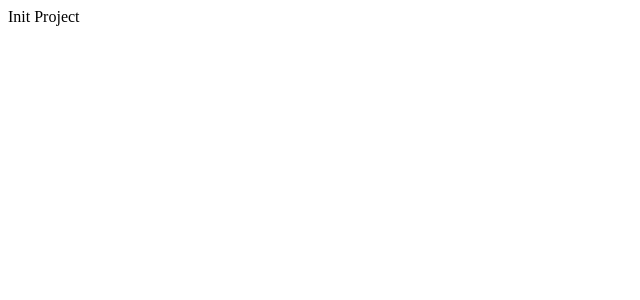
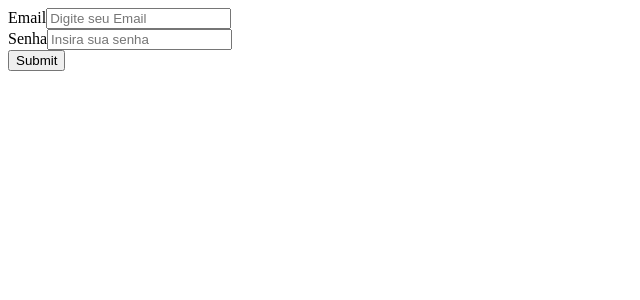
Before and after one commit to project-heyorange/FrontEnd, a React (Create React App) app in the folder heyorange-app/: page / in a window 1280 px wide. Shown: the top 300 px of the page, without its empty margins (0-640 px from the left). Built offline with nearby package versions, Linux system fonts and the light colour scheme.

Commit message:
login-v1

```diff
--- a/heyorange-app/package.json
+++ b/heyorange-app/package.json
@@ -9,6 +9,7 @@
     "react": "^18.0.0",
     "react-dom": "^18.0.0",
     "react-scripts": "5.0.0",
+    "reactstrap": "^9.0.1",
     "web-vitals": "^2.1.4"
   },
   "scripts": {
--- a/heyorange-app/src/App.js
+++ b/heyorange-app/src/App.js
@@ -1,7 +1,10 @@
+import React from "react";
+import Login from "./components/login/login";
+
 function App() {
   return (
     <div>
-      Init Project
+      <Login/>
     </div>
   );
 }
--- /dev/null
+++ b/heyorange-app/src/components/login/login.js
@@ -0,0 +1,46 @@
+import React, {Fragment, useState} from "react";
+import {Label, Input, Form, FormGroup } from "reactstrap";
+
+const Login = () =>{
+
+    const [email, setEmail] = useState('')
+    const [password, setPassword] = useState('')
+    const handleChange = (e) => setEmail(e.target.value)
+    const handleChangePassword = (e) => setPassword(e.target.value)
+    const handleSubmit = (e) =>{
+        console.log('Deu certo')
+        e.preventDefault();
+    }
+
+    return(
+        <Fragment>
+           <Form onSubmit={handleSubmit}>
+                <FormGroup>
+                    <Label for="email">Email</Label>
+                    <Input
+                    id="email"
+                    name="email"
+                    placeholder="Digite seu Email"
+                    type="email"
+                    value={email}
+                    onChange={handleChange}
+                    />
+                </FormGroup>
+                <FormGroup>
+                    <Label for="password">Senha</Label>
+                    <Input
+                    id="password"
+                    name="password"
+                    placeholder="Insira sua senha"
+                    type="password"
+                    value={password}
+                    onChange={handleChangePassword}
+                    />
+                </FormGroup>
+                <Input type="submit"/>
+            </Form>
+        </Fragment>
+    )
+}
+
+export default Login;
```
Also changed, not shown: heyorange-app/src/components/cadastro/cadastro.js (added, +46 -0 lines), 2 other files (tests, documents, lock files or other folders).
